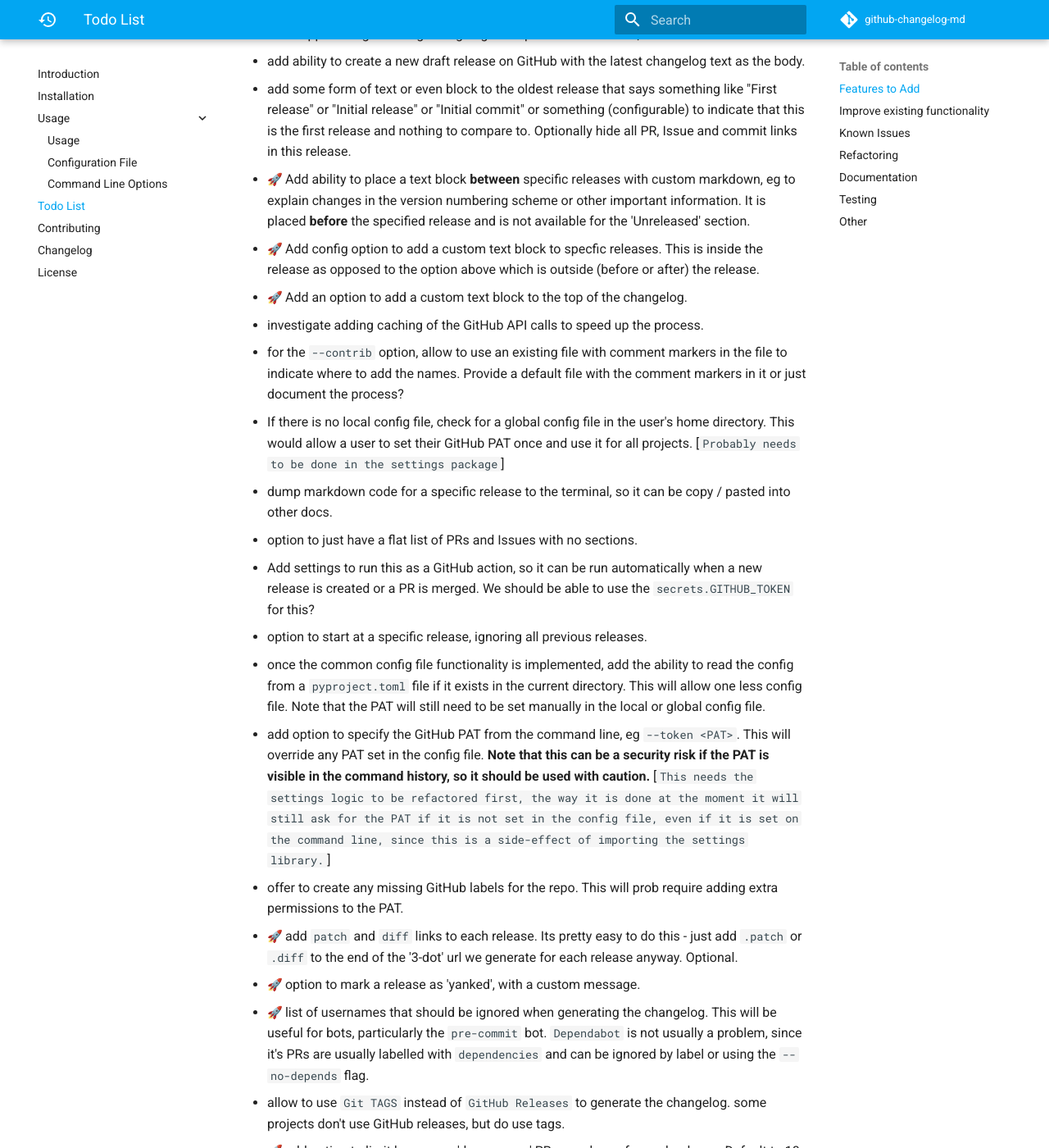
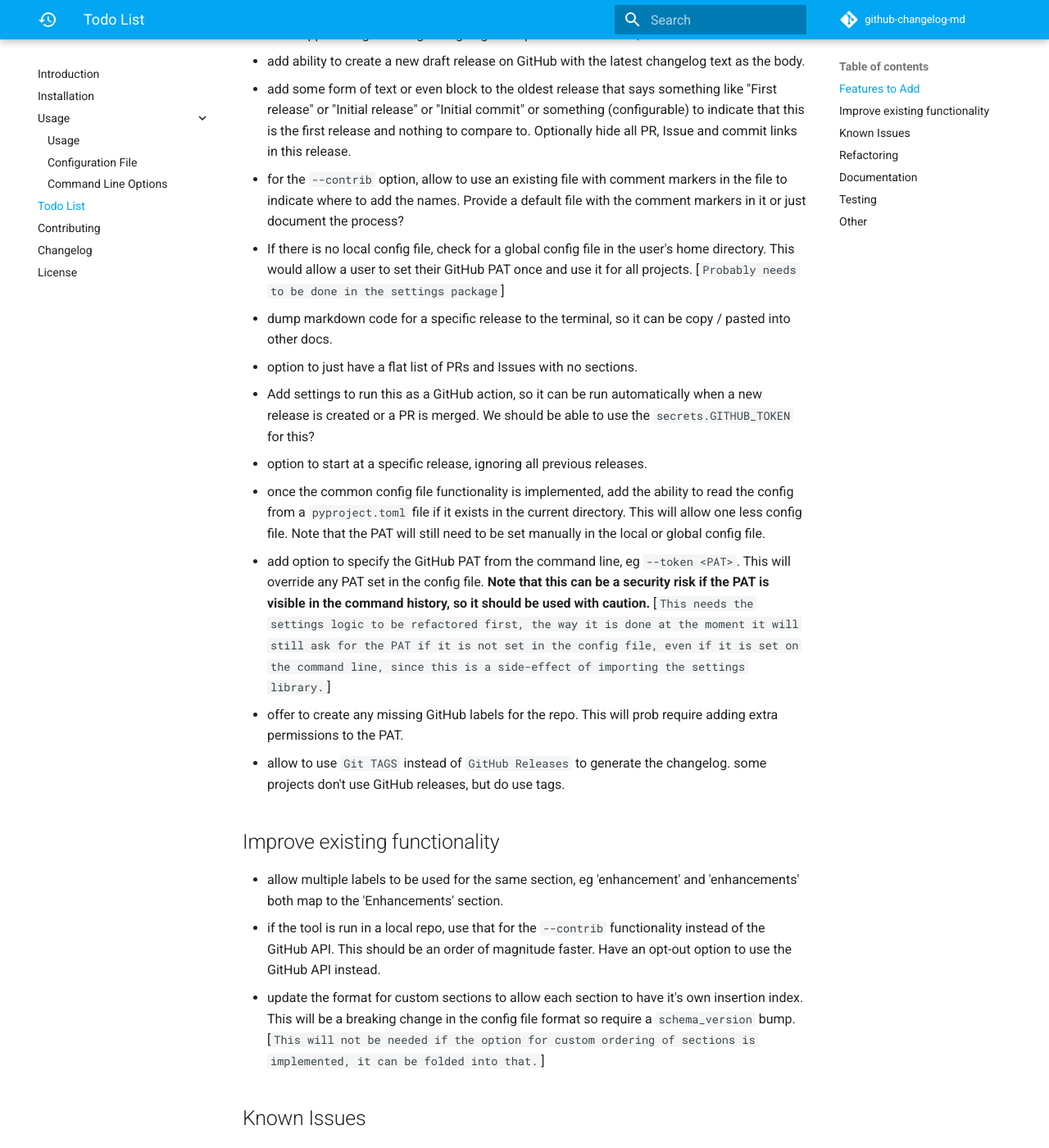
Before and after one commit to seapagan/github-changelog-md, an MkDocs documentation site: the page built from docs/todo.md, in a window 1280 px wide and 1400 px high, scrolled down 706 px. Shown: the whole window at 82% size. Built offline with MkDocs 1.6.1 and Material for MkDocs 9.7.7, drawn with Linux system fonts in a browser that asks for light colours; emoji names are drawn with the system emoji font; comment, search, counter and statistics services are not loaded; some of the changed text lies outside the part shown.

Commit message:
prep for 0.7.0 release
Signed-off-by: Grant Ramsay <seapagan@gmail.com>

```diff
--- a/TODO.md
+++ b/TODO.md
@@ -29,15 +29,6 @@
   like "First release" or "Initial release" or "Initial commit" or something
   (configurable) to indicate that this is the first release and nothing to
   compare to. Optionally hide all PR, Issue and commit links in this release.
-- :rocket: Add ability to place a text block **between** specific releases with
-  custom markdown, eg to explain changes in the version numbering scheme or
-  other important information. It is placed **before** the specified release and
-  is not available for the 'Unreleased' section.
-- :rocket: Add config option to add a custom text block to specfic releases. This
-  is inside the release as opposed to the option above which is outside (before
-  or after) the release.
-- :rocket: Add an option to add a custom text block to the top of the changelog.
-- investigate adding caching of the GitHub API calls to speed up the process.
 - for the `--contrib` option, allow to use an existing file with comment markers
   in the file to indicate where to add the names. Provide a default file with
   the comment markers in it or just document the process?
@@ -65,19 +56,8 @@
   line, since this is a side-effect of importing the settings library.`\]
 - offer to create any missing GitHub labels for the repo. This will prob require
   adding extra permissions to the PAT.
-- :rocket: add `patch` and `diff` links to each release. Its pretty easy to do
-  this - just add `.patch` or `.diff` to the end of the '3-dot' url we generate
-  for each release anyway. Optional.
-- :rocket: option to mark a release as 'yanked', with a custom message.
-- :rocket: list of usernames that should be ignored when generating the
-  changelog. This will be useful for bots, particularly the `pre-commit` bot.
-  `Dependabot` is not usually a problem, since it's PRs are usually labelled
-  with `dependencies` and can be ignored by label or using the `--no-depends`
-  flag.
 - allow to use `Git TAGS` instead of `GitHub Releases` to generate the
   changelog. some projects don't use GitHub releases, but do use tags.
-- :rocket: add option to limit how many 'depencency' PRs are shown for each
-  release. Default to 10.
 
 ## Improve existing functionality
 
--- a/pyproject.toml
+++ b/pyproject.toml
@@ -1,6 +1,6 @@
 [tool.poetry]
 name = "github-changelog-md"
-version = "0.6.0"
+version = "0.7.0"
 description = "Generate a Markdown Changelog from your Github repository."
 authors = ["Grant Ramsay <seapagan@gmail.com>"]
 readme = "README.md"
```
Also changed, not shown: CHANGELOG.md (+7 -19 lines).
